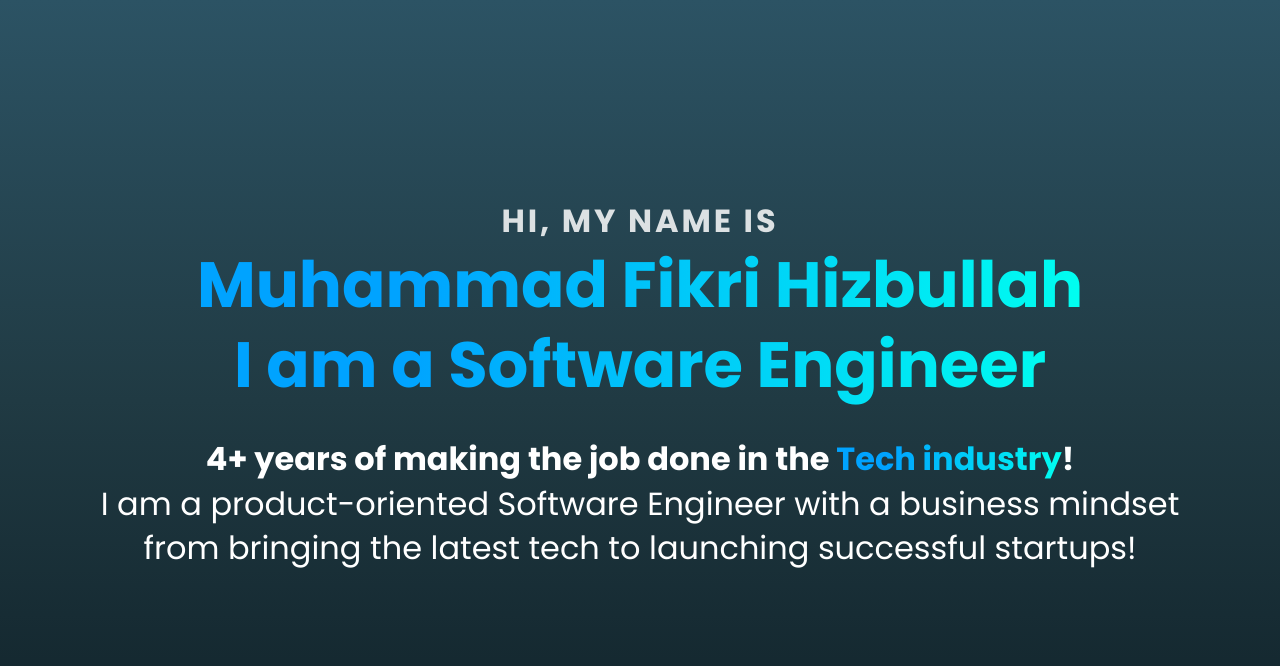
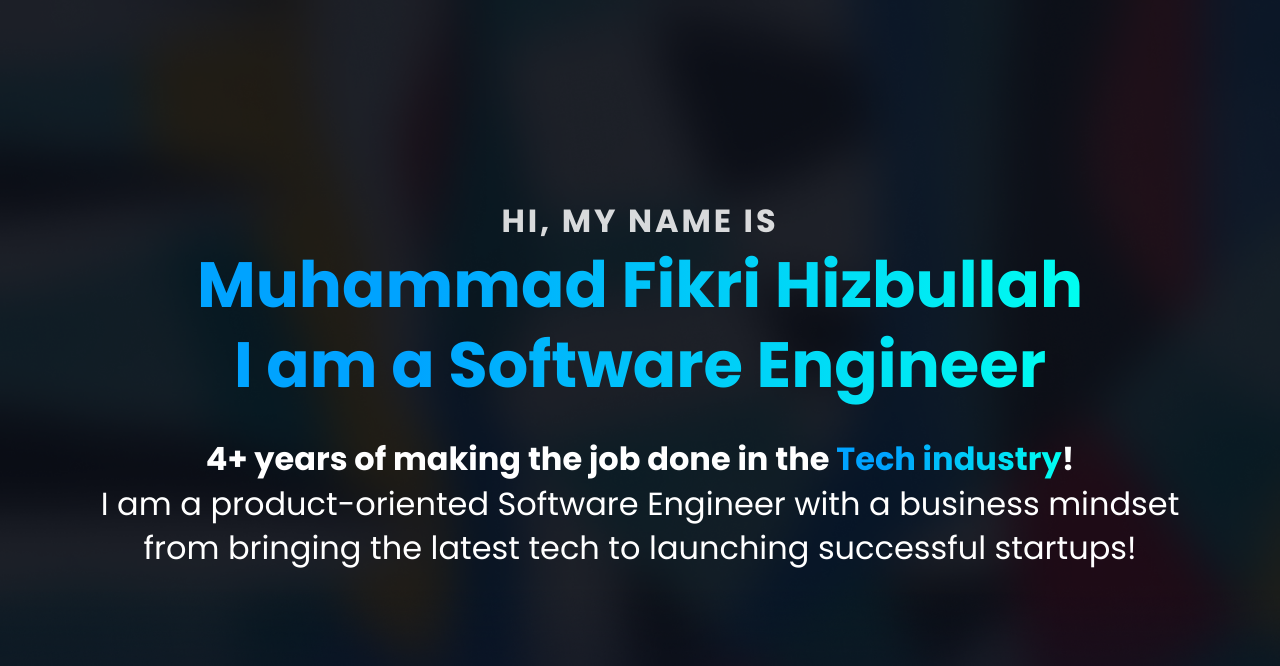
Before and after one commit to Frankuy/frankuy.github.io, a React (Vite) app: page / in a window 1280 px wide. Shown: the top 666 px of the page. Built offline with nearby package versions, Linux system fonts and the light colour scheme.

Commit message:
Add background

```diff
--- a/src/App.css
+++ b/src/App.css
@@ -11,9 +11,10 @@
   flex-direction: column;
   justify-content: center;
   align-items: center;
-  max-width: 1080px;
   margin: auto;
   padding: 0px 24px;
+  background-image: url(/images/background.png);
+  background-size: cover;
 }
 
 .hero-container .subtitle {
@@ -40,6 +41,7 @@
   font-size: 2rem;
   line-height: 2.8rem;
   text-align: center;
+  max-width: 1080px;
 }
 
 .btn {
--- a/src/index.css
+++ b/src/index.css
@@ -136,19 +136,7 @@
 
 body {
   margin: 0;
-  background: #0f2027; /* fallback for old browsers */
-  background: -webkit-linear-gradient(
-    to bottom,
-    #2c5364,
-    #203a43,
-    #0f2027
-  ); /* Chrome 10-25, Safari 5.1-6 */
-  background: linear-gradient(
-    to bottom,
-    #2c5364,
-    #203a43,
-    #0f2027
-  ); /* W3C, IE 10+/ Edge, Firefox 16+, Chrome 26+, Opera 12+, Safari 7+ */
+  background: #0f1525;
   font-family: "Poppins", sans-serif;
   color: white;
 }
```
Also changed, not shown: public/images/background.png (added).
